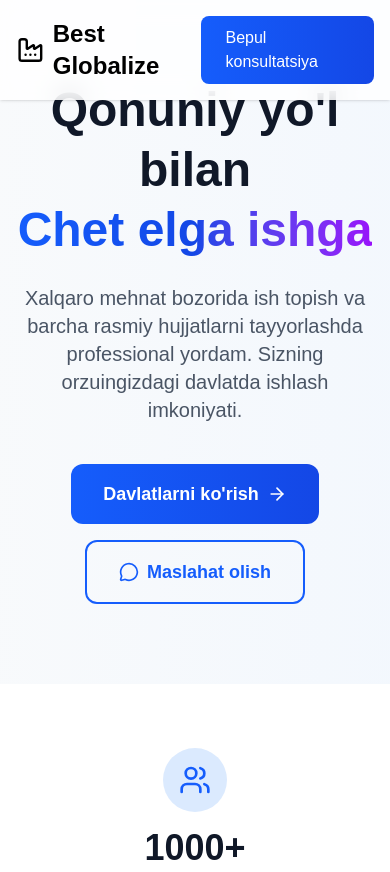
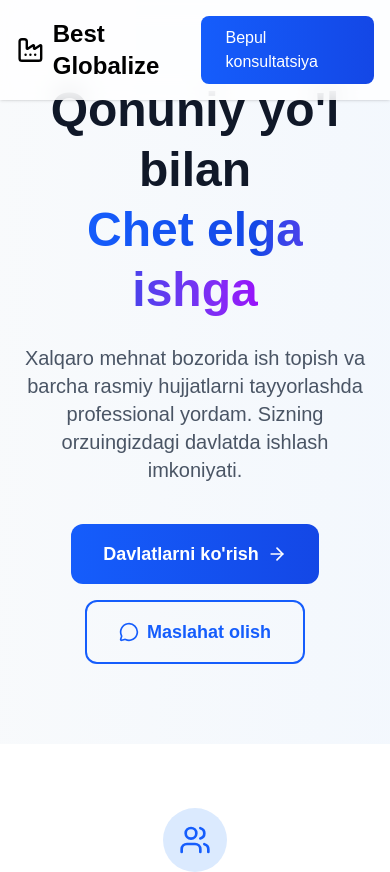
Before and after one commit to islome/migration, a Next.js app: page / in a window 390 px wide. Shown: the top 872 px of the page. Built offline with nearby package versions, Linux system fonts and the light colour scheme.

Commit message:
padding fixed from section

```diff
--- a/app/page.tsx
+++ b/app/page.tsx
@@ -26,7 +26,7 @@
     <div className="min-h-screen bg-linear-to-br from-slate-50 to-blue-50 overflow-hidden">
       <Header />
 
-      <section className="container mx-auto px-4 py-20 md:py-28">
+      <section className="container mx-auto px-6 py-20 md:py-28">
         <div className="max-w-4xl mx-auto text-center">
           <h1 className="text-5xl md:text-6xl font-bold text-gray-900 mb-6 leading-tight">
             Qonuniy yo'l bilan <br />
```
